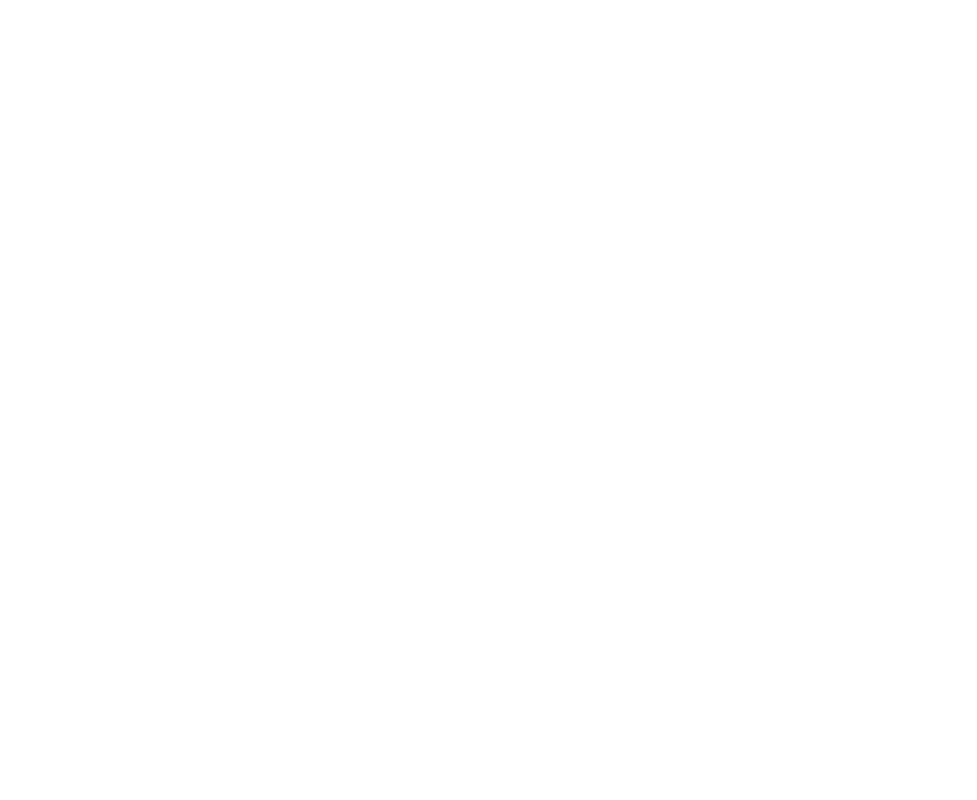
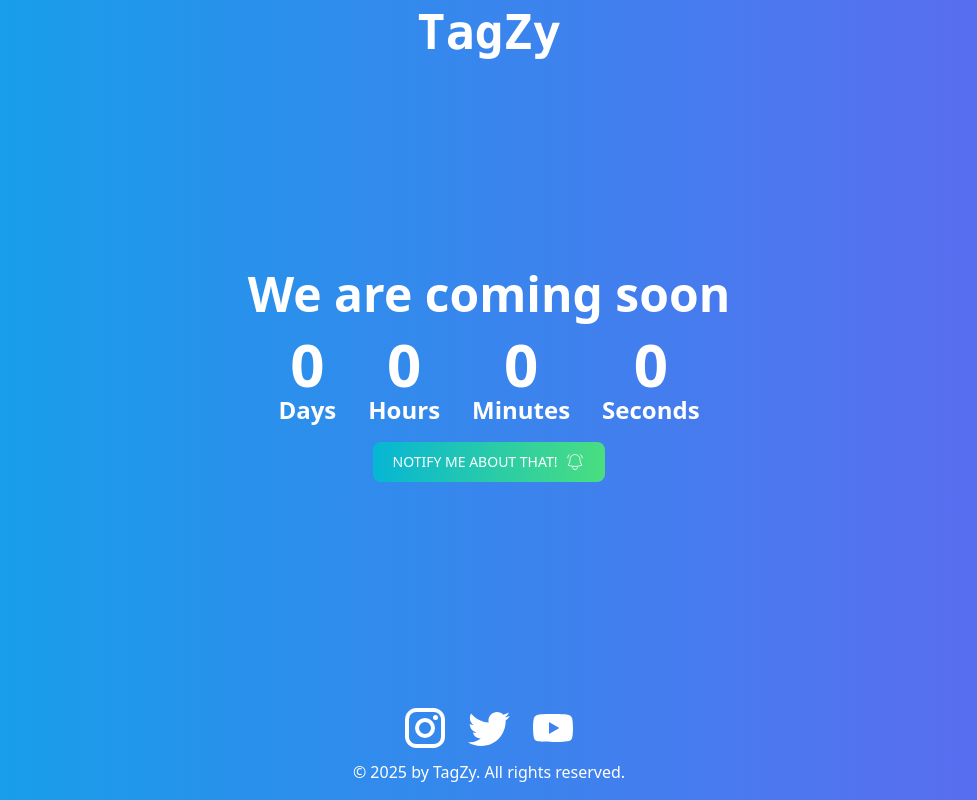
Before and after one commit to sangamesh4514/tagzy, a React (Create React App) app: page / in a window 1280 px wide. Before the commit this address had no page. Shown: the whole page, without its empty margins (151-1128 px from the left). Built offline with nearby package versions, Linux system fonts and the light colour scheme.

Commit message:
chore
fix route

```diff
--- a/src/App.js
+++ b/src/App.js
@@ -6,7 +6,7 @@ const App = () => {
     <div className=''>
       <BrowserRouter>
         <Routes>
-          <Route path='/coming' element={<Comingsoon2 />} />
+          <Route path='/' element={<Comingsoon2 />} />
         </Routes>
       </BrowserRouter>
     </div>
```
